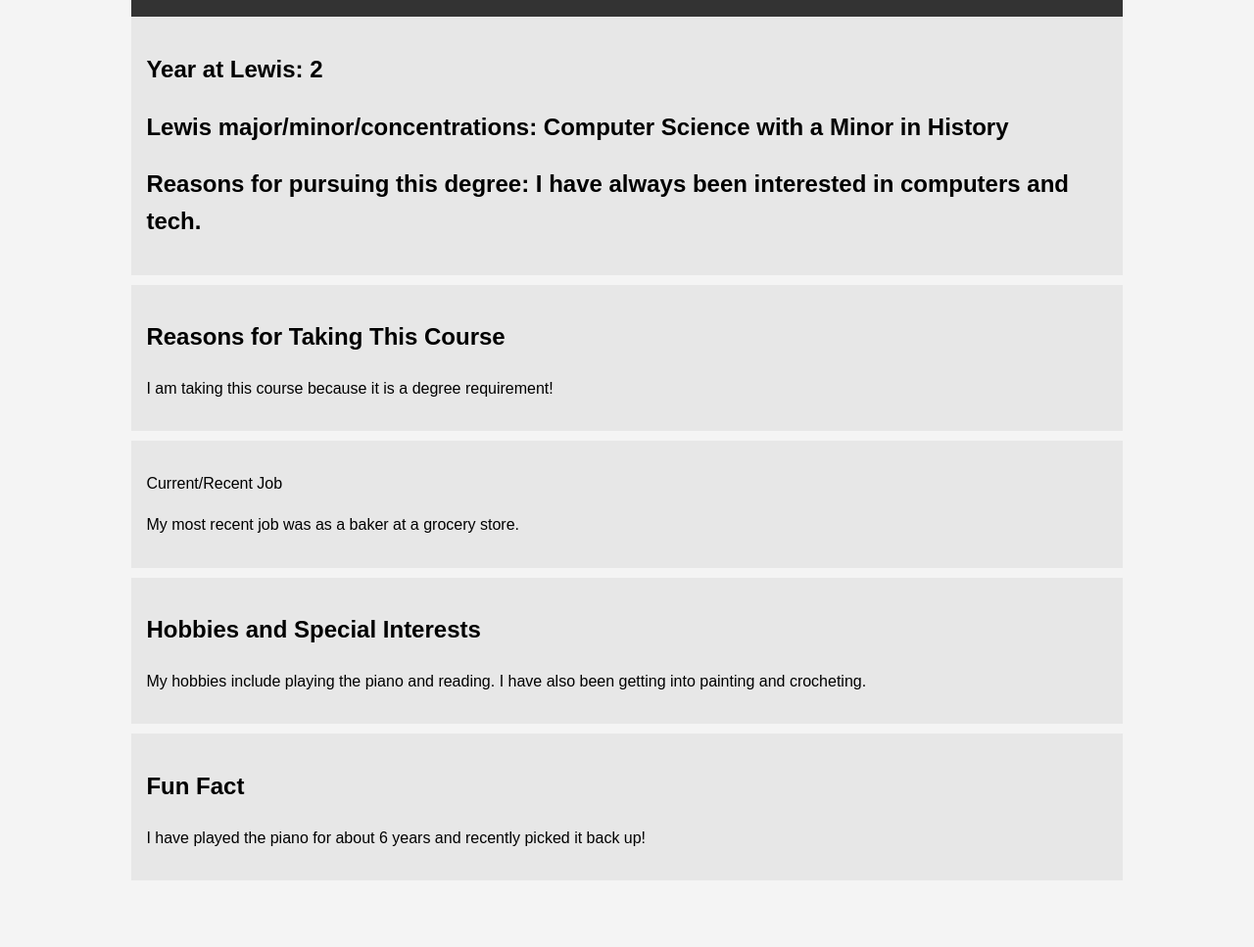
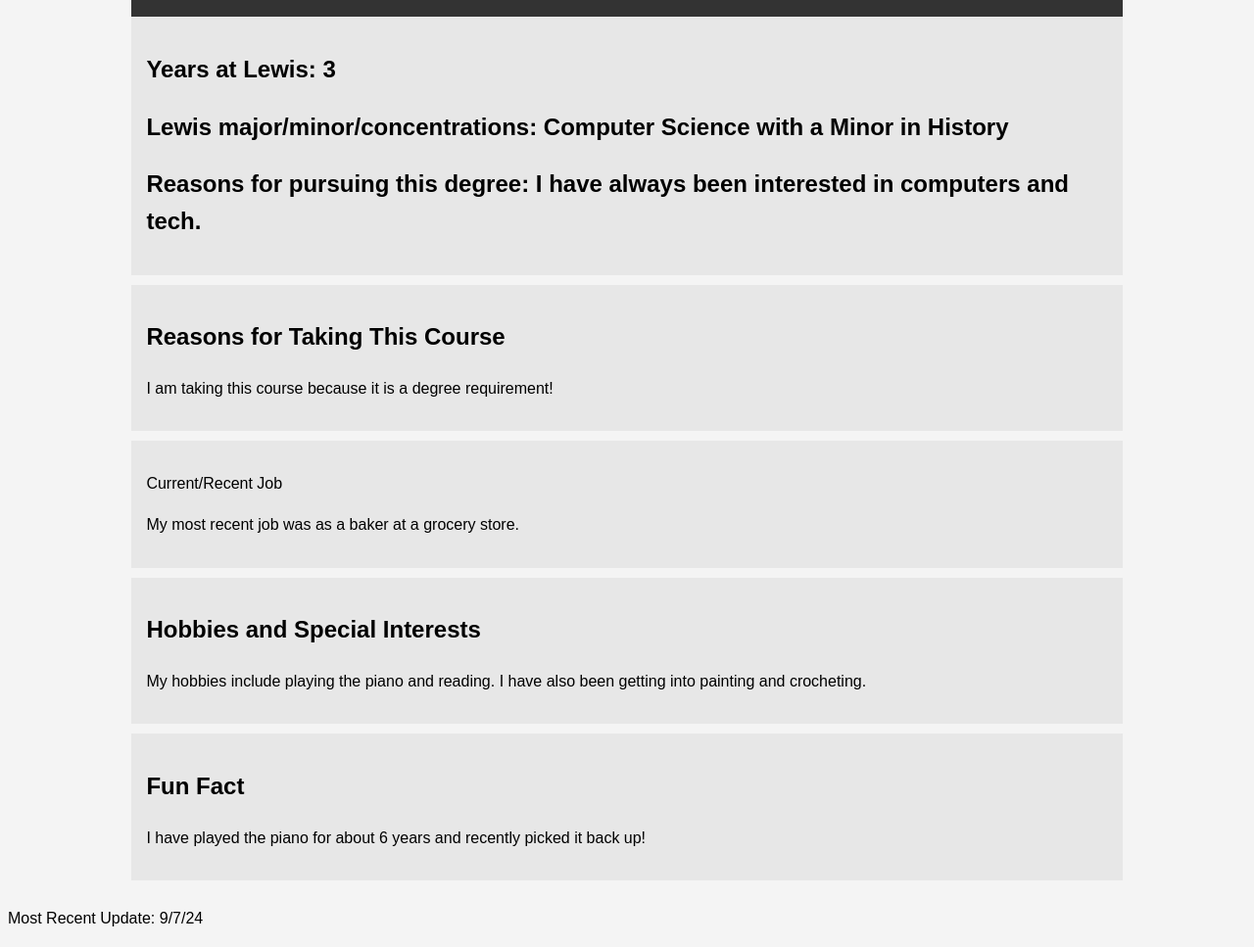
Before and after one commit to hmadhavann/introduction, a plain HTML site: page index.html in a window 1280 px wide. Shown: the part 133-1100 px from the top of the page at 98% size. Before the commit the page ends 1050 px from the top, so only its background shows below. Drawn offline with Linux system fonts and the light colour scheme.

Commit message:
updated info

```diff
--- a/index.html
+++ b/index.html
@@ -36,7 +36,7 @@
         </header>
 
         <section class="lewis">
-			<h2>Year at Lewis: 2 </h2>
+			<h2>Years at Lewis: 3 </h2>
 			<h2>Lewis major/minor/concentrations: Computer Science with a Minor in History </h2>
 			<h2>Reasons for pursuing this degree: I have always been interested in computers and tech. </h2>
         </section>
@@ -61,5 +61,6 @@
             <p> I have played the piano for about 6 years and recently picked it back up! </p>
         </section>
     </div>
+<p>Most Recent Update: 9/7/24</p>
 </body>
 </html>
```
